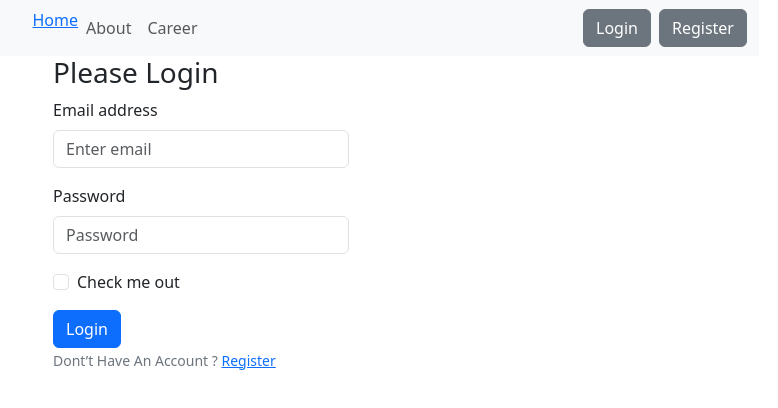
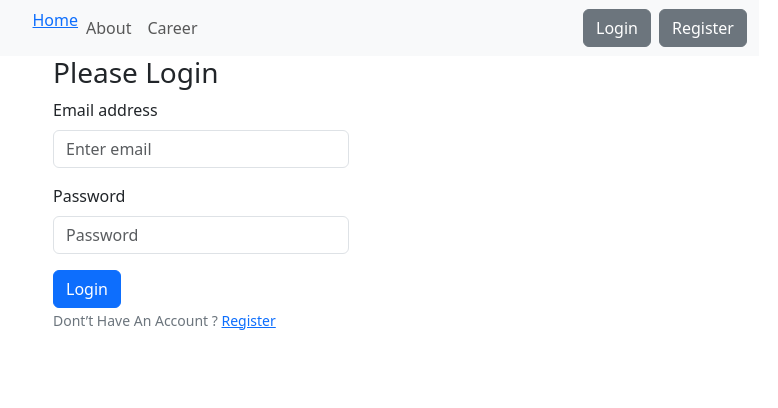
Before and after one commit to shahin-hossain/the-news-dragon-client, a React (Vite) app: page /login in a window 1280 px wide. Shown: the top 408 px of the page, without its empty margins (439-1217 px from the left). Built offline with nearby package versions, Linux system fonts and the light colour scheme.

Commit message:
Registration and Login with firebaseAuthentication

```diff
--- a/src/pages/Login/Login/Login.jsx
+++ b/src/pages/Login/Login/Login.jsx
@@ -1,24 +1,47 @@
-import React from 'react';
+import React, { useContext } from 'react';
 import { Button, Container, Form } from 'react-bootstrap';
 import { Link } from 'react-router-dom';
+import { AuthContext } from '../../../providers/AuthProvider';
 
 const Login = () => {
+
+    const { signIn } = useContext(AuthContext);
+
+
+    //signIn Handle
+    const handleSignIn = event => {
+        event.preventDefault();
+        const form = event.target;
+        const email = form.email.value;
+        const password = form.password.value;
+
+        // console.log(email, password)
+        //signIn function
+        signIn(email, password)
+            .then(result => {
+                const loggedUser = result.user;
+                console.log(loggedUser);
+                form.reset();
+            })
+            .catch(error => {
+                console.log(error.message)
+            })
+    }
     return (
         <Container className='mx-auto w-25'>
             <h3>Please Login</h3>
-            <Form >
+            <Form onSubmit={handleSignIn} >
+                {/* email address */}
                 <Form.Group className="mb-3" controlId="formBasicEmail">
                     <Form.Label>Email address</Form.Label>
                     <Form.Control type="email" name='email' placeholder="Enter email" required />
                 </Form.Group>
-
+                {/* password */}
                 <Form.Group className="mb-3" controlId="formBasicPassword">
                     <Form.Label>Password</Form.Label>
                     <Form.Control type="password" name='password' placeholder="Password" required />
                 </Form.Group>
-                <Form.Group className="mb-3" controlId="formBasicCheckbox">
-                    <Form.Check type="checkbox" label="Check me out" />
-                </Form.Group>
+                {/* submit button */}
                 <Button variant="primary" type="submit">
                     Login
                 </Button>
--- a/src/pages/Login/Register/Register.jsx
+++ b/src/pages/Login/Register/Register.jsx
@@ -15,7 +15,16 @@ const Register = () => {
         const email = form.email.value;
         const password = form.password.value;
         const photo = form.photo.value;
-        console.log(name, email, password, photo)
+        // console.log(name, email, password, photo)
+
+        createUser(email, password)
+            .then(result => {
+                const createdUser = result.user;
+                console.log(createdUser)
+            })
+            .catch(error => {
+                console.log(error.message)
+            })
 
     }
 
--- a/src/providers/AuthProvider.jsx
+++ b/src/providers/AuthProvider.jsx
@@ -1,6 +1,6 @@
 import React from 'react';
 import { createContext } from 'react';
-import { createUserWithEmailAndPassword, getAuth } from 'firebase/auth'
+import { createUserWithEmailAndPassword, getAuth, signInWithEmailAndPassword } from 'firebase/auth'
 import app from '../firebase/firebase.config';
 
 export const AuthContext = createContext(null);
@@ -10,13 +10,19 @@ const auth = getAuth(app);
 const AuthProvider = ({ children }) => {
     const user = null;
 
+    //new user create
     const createUser = (email, password) => {
-        return createUserWithEmailAndPassword(auth, email, password)
+        return createUserWithEmailAndPassword(auth, email, password);
+    }
+    //existing user sign in
+    const signIn = (email, password) => {
+        return signInWithEmailAndPassword(auth, email, password);
     }
 
     const authInfo = {
         user,
-        createUser
+        createUser,
+        signIn,
     }
     return (
         <div>
```
